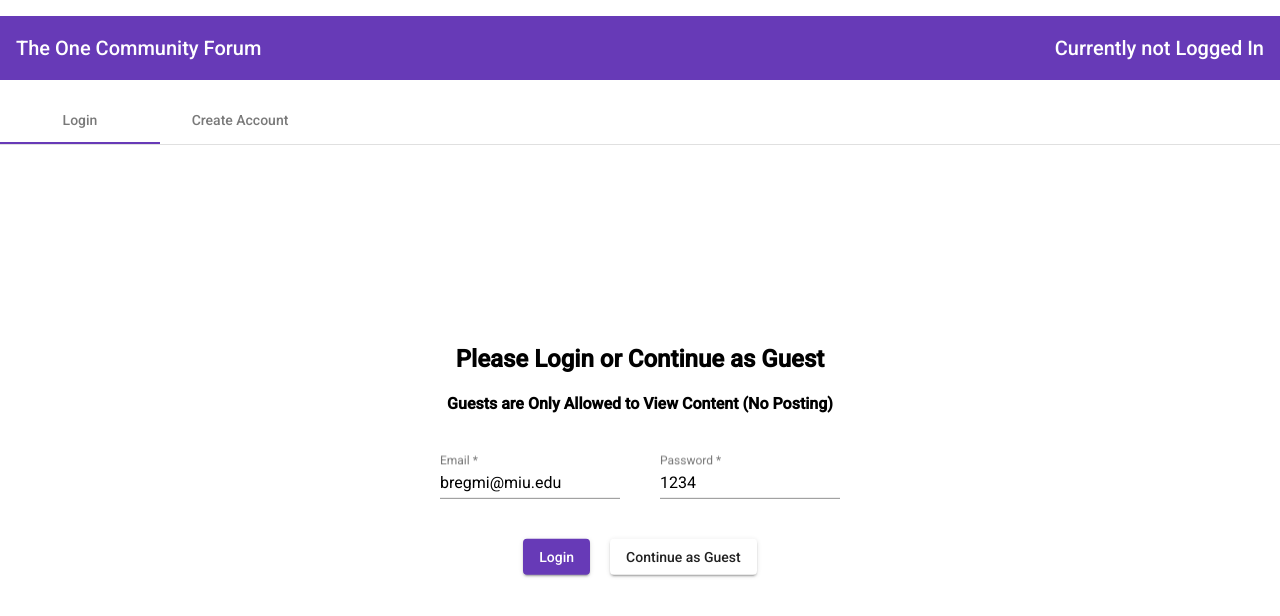
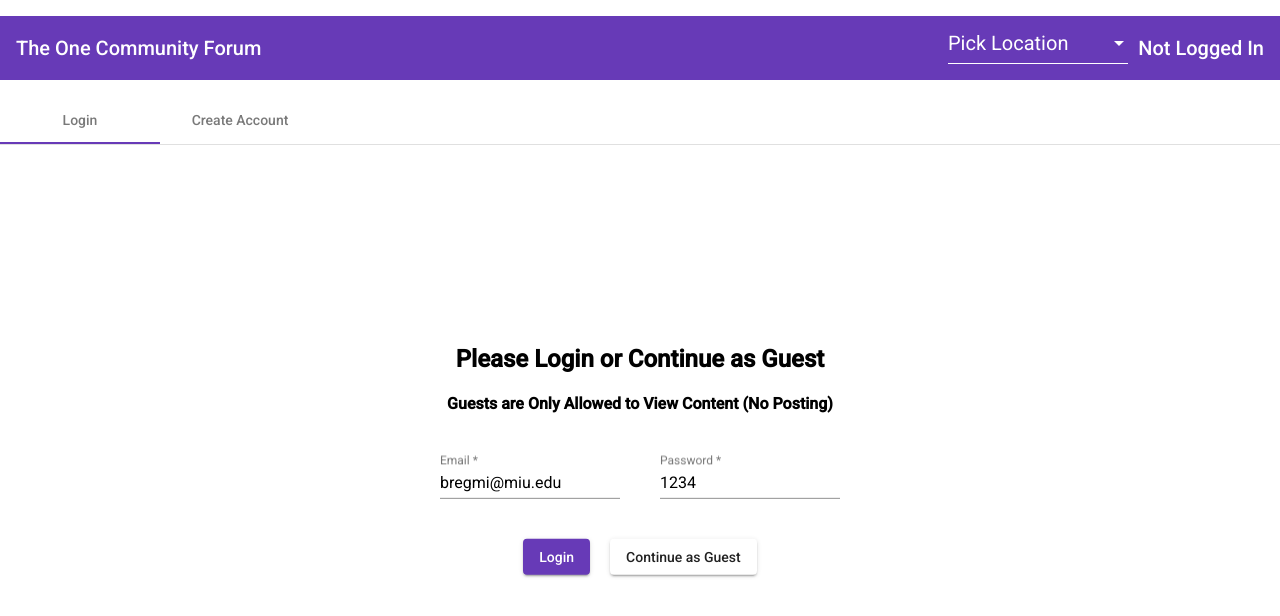
Before and after one commit to jchronister/Community-Connection-App, an Angular app in the folder client/: page /accounts/login in a window 1280 px wide. Shown: the top 616 px of the page. Built offline with nearby package versions, Linux system fonts and the light colour scheme.

Commit message:
update city selector

```diff
--- a/client/src/app/app.component.css
+++ b/client/src/app/app.component.css
@@ -3,11 +3,11 @@
 }
 
 .logout {border-radius: 20;
-         margin-left: 15px};
+         margin-left: 15px;}
 
 
 
 .info {
-  margin-left:15px;
+  margin-left:10px;
 
 }
--- a/client/src/app/app.component.html
+++ b/client/src/app/app.component.html
@@ -4,8 +4,15 @@
       <span>The One Community Forum</span>
       <span class="example-spacer"></span>
 
-      <span>
-        {{user?'Currently Logged In as ' + user : 'Currently not Logged In '}}
+      <mat-form-field>
+        <mat-label *ngIf="!location.value">Pick Location</mat-label>
+        <mat-select [formControl]="location">
+          <mat-option *ngFor="let loc of locations" [value]="loc">{{loc}}</mat-option>
+        </mat-select>
+      </mat-form-field>
+
+      <span class="info">
+        {{user? user : 'Not Logged In'}}
       </span>
       <button class="logout" *ngIf="user" (click)="logout(1)">Logout</button>
     </mat-toolbar-row>
--- a/client/src/app/app.component.ts
+++ b/client/src/app/app.component.ts
@@ -26,9 +26,18 @@ export class AppComponent implements OnInit, OnDestroy{
       this.loggedIn = n !== ""
 
       const user = this.state.getCurrentUserInfo()
-      debugger
+      // debugger
       this.user = user.username
-      this.location.setValue(user.city + "-" + user.state)
+
+      // Default to Burlington IA
+      if (user.username === "guest") {
+        this.location.setValue("Burlington-IA")
+      } else if (user.city && user.state) {
+        this.location.setValue(user.city + "-" + user.state)
+      } else {
+        this.location.setValue("")
+      }
+
     })
 
     this.location.valueChanges.subscribe(n=> {
```
